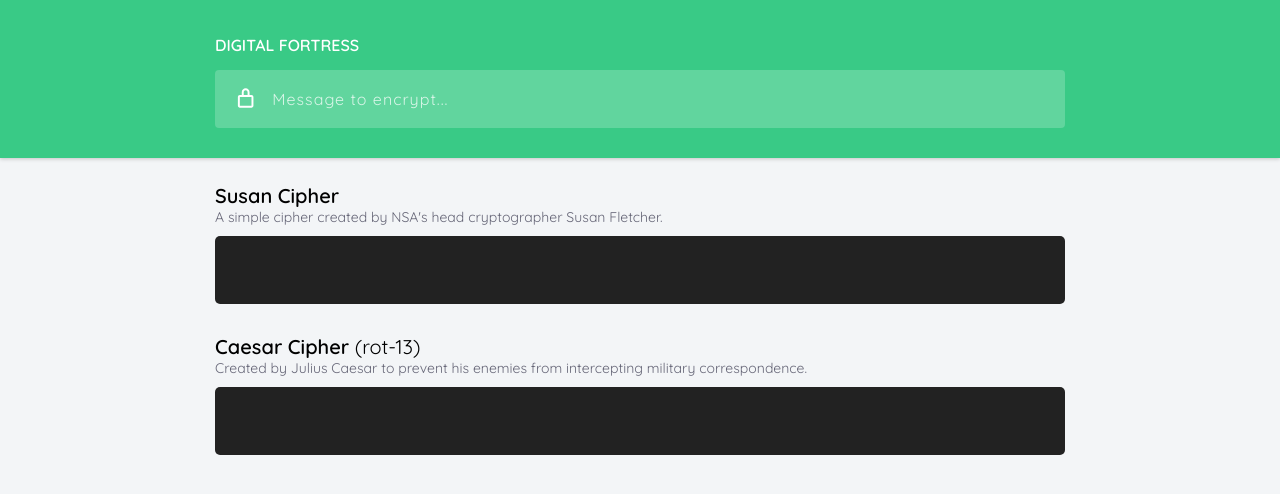
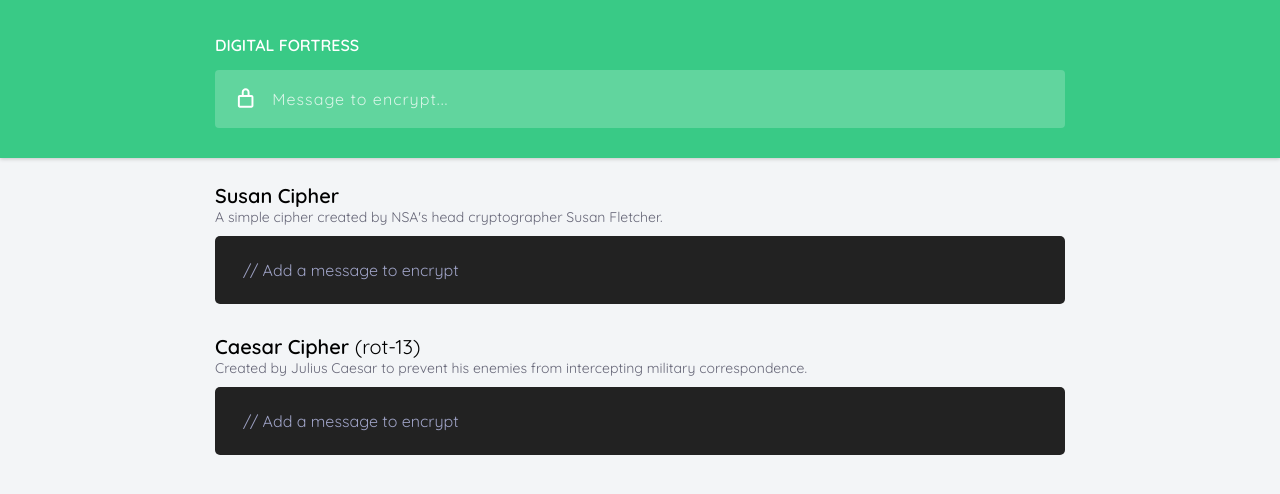
Before and after one commit to nilsonmolina/js-basics, a plain HTML site: page _sandbox/digital-fortress/index.html in a window 1280 px wide. Drawn offline with Linux system fonts and the light colour scheme.

Commit message:
add empty message

```diff
--- a/_sandbox/digital-fortress/script.js
+++ b/_sandbox/digital-fortress/script.js
@@ -4,17 +4,25 @@ const susanCipher = document.querySelector('#susan-cipher');
 const caesarCipher = document.querySelector('#caesar-cipher');
 
 // Event Listeners
+applyEmptyMessage();
 message.addEventListener('input', handleMessageChanged);
 
 // Event Functions
 function handleMessageChanged(e) {
     const input = e.currentTarget.value;
+    if (input === '') return applyEmptyMessage();
 
     encryptSusanCipher(input);
     encryptCaesarCipher(input);
 }
 
 // Encryption Methods
+function applyEmptyMessage() {
+  document.querySelectorAll('.encrypted').forEach((element) => {
+    element.innerHTML = '<span class="empty">// Add a message to encrypt</span>';
+  });
+}
+
 function encryptSusanCipher(message) {
     let encrypted = '';
     for (const char of message.toLowerCase()) {
--- a/_sandbox/digital-fortress/style.css
+++ b/_sandbox/digital-fortress/style.css
@@ -118,6 +118,10 @@ input { font-family: Quicksand, 'Segoe UI', Tahoma, Geneva, Verdana, sans-serif;
 .encrypted span.not-letter {
     color: #01fded;
 }
+.encrypted span.empty {
+    color: #9fa3c6;
+    background-color: transparent;
+}
 
 
 @media only screen and (max-width: 860px) {
```
